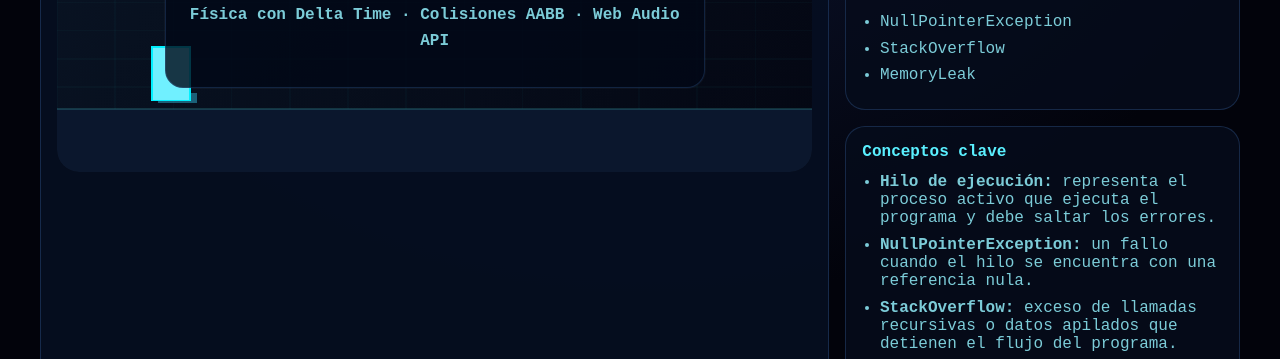
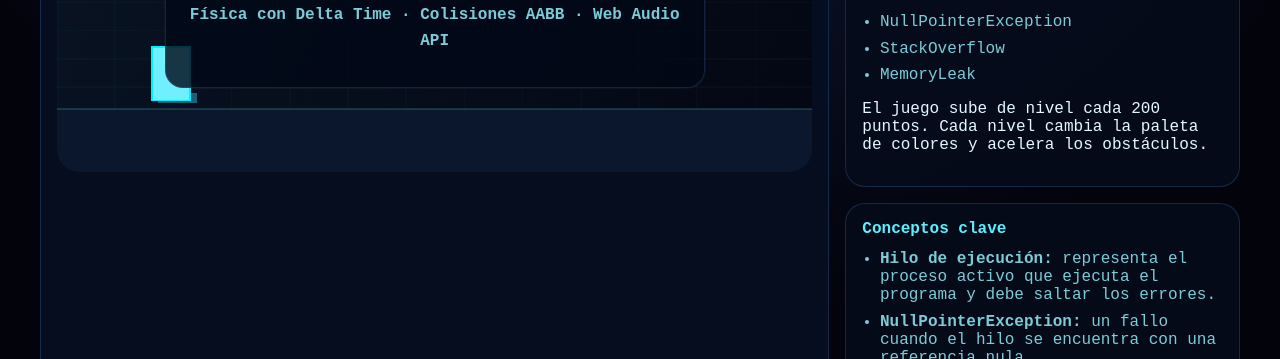
Before and after one commit to jocsanfigueroa-UPHD/Juego_EscapeDelKernel_FIA, a plain HTML site: page index.html in a window 1280 px wide. Shown: the part 434-793 px from the top of the page. Drawn offline with Linux system fonts and the light colour scheme.

Commit message:
NUEVOS CAMBIOS

```diff
--- a/index.html
+++ b/index.html
@@ -63,6 +63,7 @@
             <li>StackOverflow</li>
             <li>MemoryLeak</li>
           </ul>
+          <p>El juego sube de nivel cada 200 puntos. Cada nivel cambia la paleta de colores y acelera los obstáculos.</p>
         </div>
         <div class="panel-block">
           <h2>Conceptos clave</h2>
```
